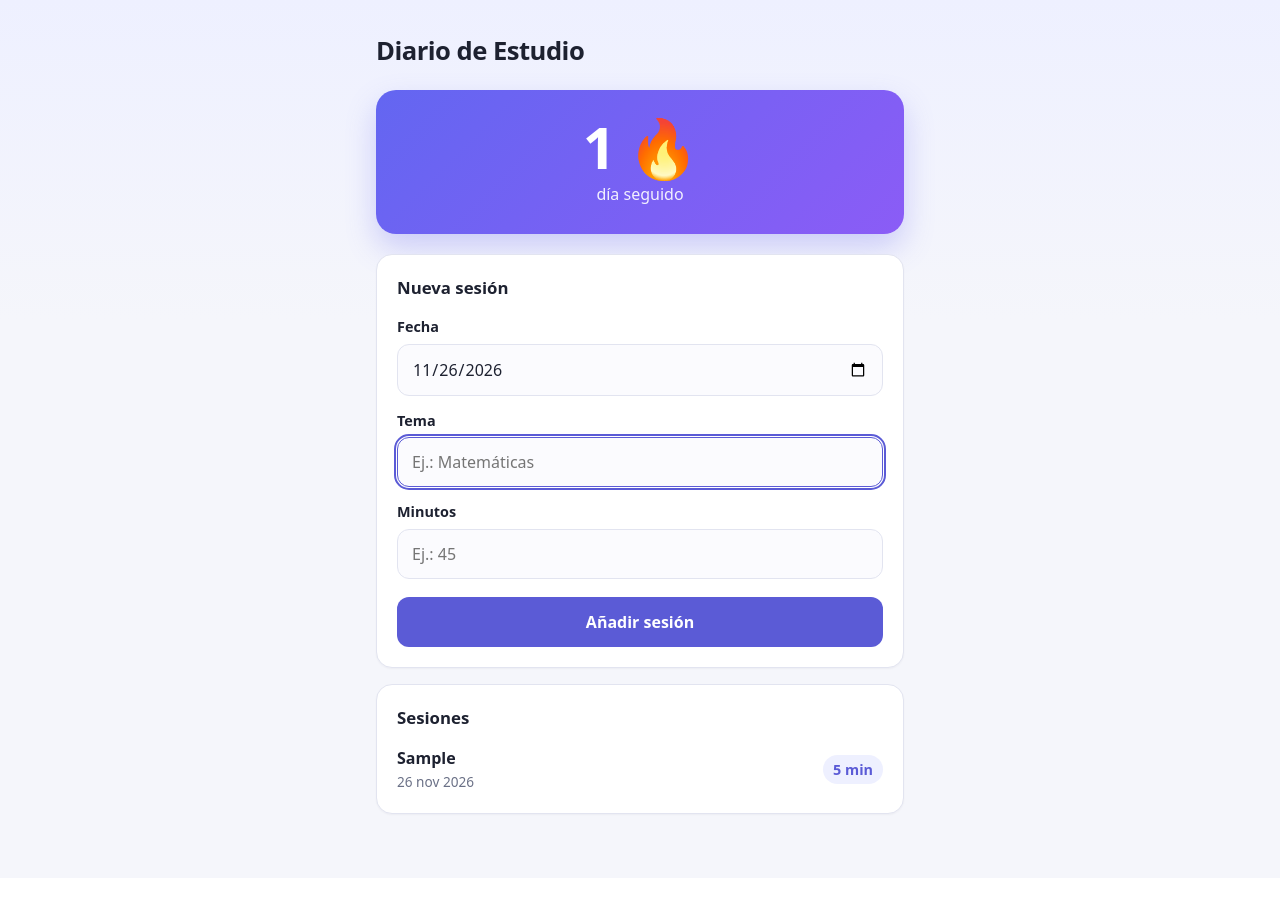
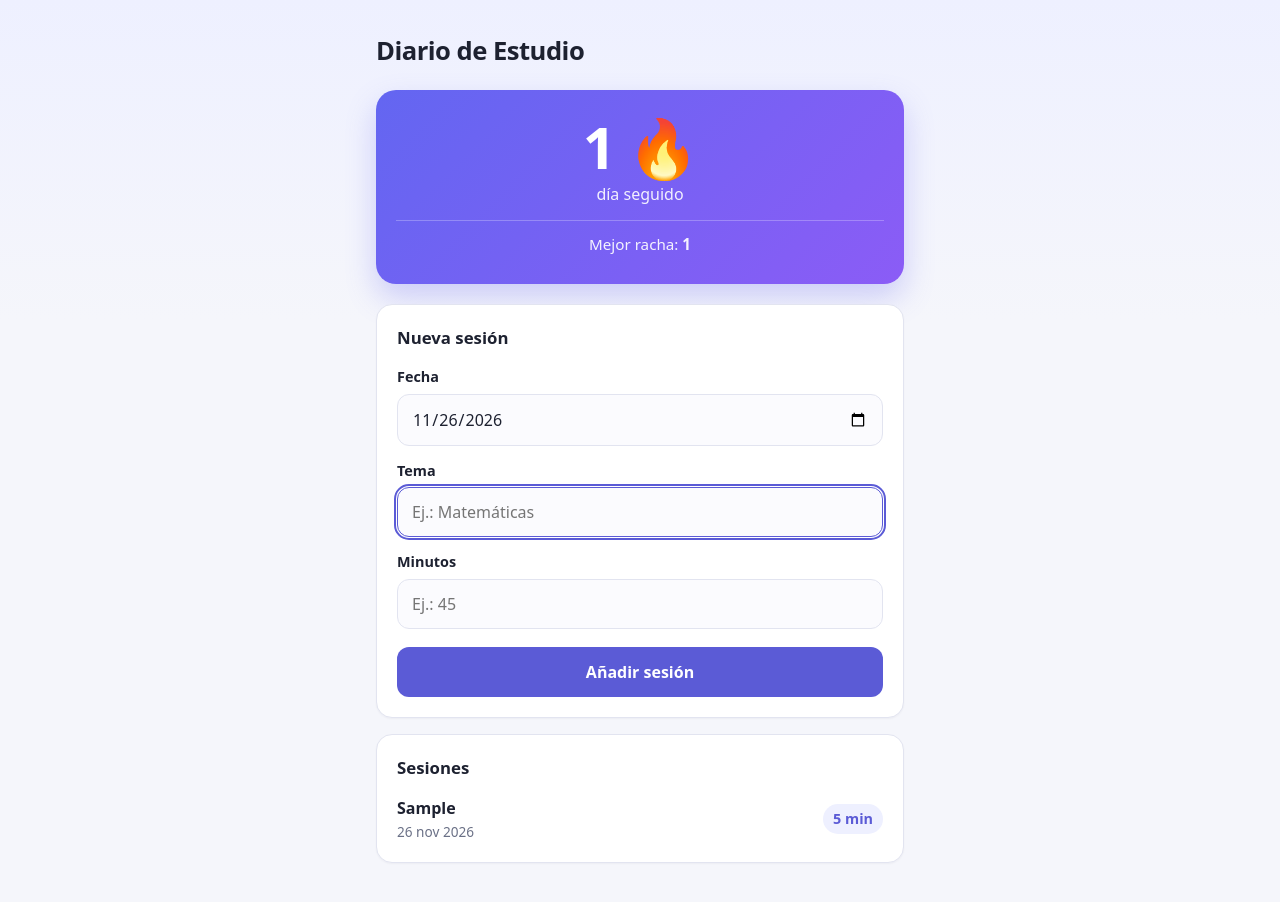
Before and after one commit to ricpdc/aidev, a plain HTML site: page index.html in a window 1280 px wide. Both pictures are taken after typing "Sample", "5" into the empty fields and a click on the button "Añadir sesión". Before the commit the page ends 878 px from the top, so only its background shows below. Drawn offline with Linux system fonts and the light colour scheme.

Commit message:
Se añade funcionalidad pra racha

```diff
--- a/app.js
+++ b/app.js
@@ -8,6 +8,7 @@ const campoMinutos = document.getElementById("minutos");
 const mensajeError = document.getElementById("error");
 const rachaNumero = document.getElementById("racha");
 const rachaTexto = document.getElementById("racha-texto");
+const mejorRachaNumero = document.getElementById("mejor-racha");
 const lista = document.getElementById("lista-sesiones");
 const vacio = document.getElementById("vacio");
 
@@ -44,10 +45,25 @@ function formatearFecha(texto) {
   }).format(textoAFecha(texto));
 }
 
-// --- Racha ---
+// --- Rachas ---
+
+// Conjunto de días ("AAAA-MM-DD") con al menos una sesión.
+// Ignoramos las fechas con formato incorrecto para que un dato
+// corrupto no rompa los cálculos.
+function obtenerDiasConSesion() {
+  const dias = new Set();
+
+  for (const sesion of sesiones) {
+    if (typeof sesion.fecha === "string" && /^\d{4}-\d{2}-\d{2}$/.test(sesion.fecha)) {
+      dias.add(sesion.fecha);
+    }
+  }
+
+  return dias;
+}
 
 function calcularRacha() {
-  const diasConSesion = new Set(sesiones.map((sesion) => sesion.fecha));
+  const diasConSesion = obtenerDiasConSesion();
 
   // Empezamos en hoy. Si hoy aún no hay sesión, empezamos en ayer:
   // la racha sigue viva hasta que termine el día.
@@ -63,6 +79,47 @@ function calcularRacha() {
   }
 
   return racha;
+}
+
+// Mejor racha: el máximo de días consecutivos con al menos una sesión.
+// Se calcula al vuelo y no se guarda, así nunca se desincroniza.
+function calcularMejorRacha() {
+  const dias = [...obtenerDiasConSesion()].sort();
+  const hoy = fechaDeHoy();
+
+  let mejor = 0;
+  let racha = 0;
+  let diaAnterior = null;
+
+  for (const dia of dias) {
+    // Las fechas futuras todavía no cuentan.
+    if (dia > hoy) {
+      continue;
+    }
+
+    if (diaAnterior !== null && esDiaSiguiente(diaAnterior, dia)) {
+      racha++;
+    } else {
+      racha = 1;
+    }
+
+    if (racha > mejor) {
+      mejor = racha;
+    }
+
+    diaAnterior = dia;
+  }
+
+  return mejor;
+}
+
+// ¿El día "dia" es exactamente el siguiente a "diaAnterior"?
+// Sumamos un día con setDate para que funcione también con los
+// cambios de hora, en los que un día no dura 24 horas.
+function esDiaSiguiente(diaAnterior, dia) {
+  const fecha = textoAFecha(diaAnterior);
+  fecha.setDate(fecha.getDate() + 1);
+  return fechaATexto(fecha) === dia;
 }
 
 // --- Almacenamiento ---
@@ -91,6 +148,7 @@ function render() {
   const racha = calcularRacha();
   rachaNumero.textContent = racha;
   rachaTexto.textContent = racha === 1 ? "día seguido" : "días seguidos";
+  mejorRachaNumero.textContent = calcularMejorRacha();
 
   // De la más reciente a la más antigua. Si dos sesiones son del mismo
   // día, primero la que se añadió más tarde.
--- a/index.html
+++ b/index.html
@@ -13,6 +13,7 @@
     <section class="racha" aria-label="Racha actual">
       <p class="racha-numero"><span id="racha">0</span> 🔥</p>
       <p class="racha-texto" id="racha-texto">días seguidos</p>
+      <p class="racha-mejor">Mejor racha: <strong id="mejor-racha">0</strong></p>
     </section>
 
     <section class="tarjeta">
--- a/styles.css
+++ b/styles.css
@@ -64,6 +64,14 @@ h2 {
   font-size: 1rem;
   font-weight: 500;
   opacity: 0.9;
+}
+
+.racha-mejor {
+  margin: 14px 0 0;
+  padding-top: 12px;
+  border-top: 1px solid rgba(255, 255, 255, 0.28);
+  font-size: 0.95rem;
+  opacity: 0.92;
 }
 
 /* Tarjetas */
```
Also changed, not shown: 4 other files.
